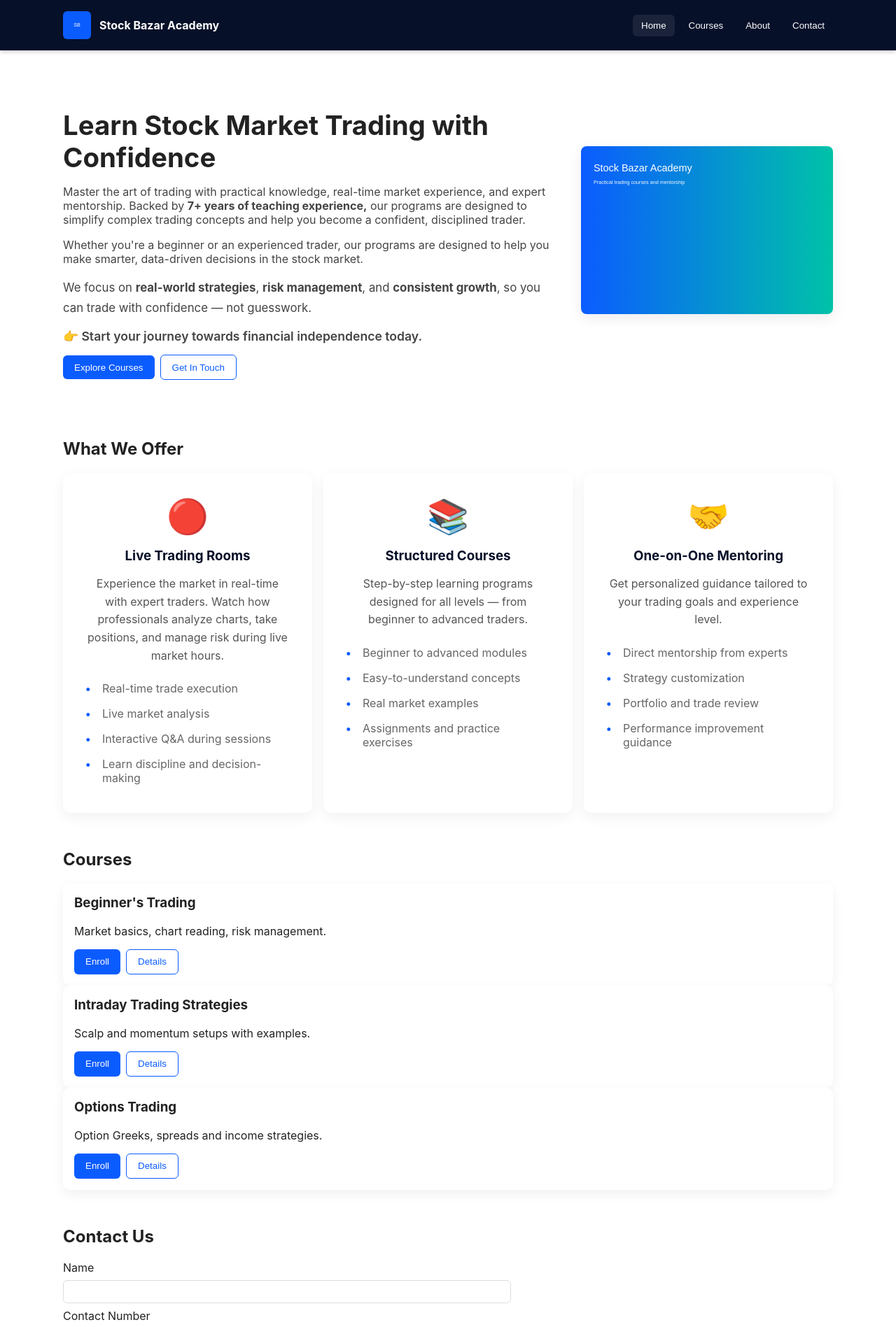
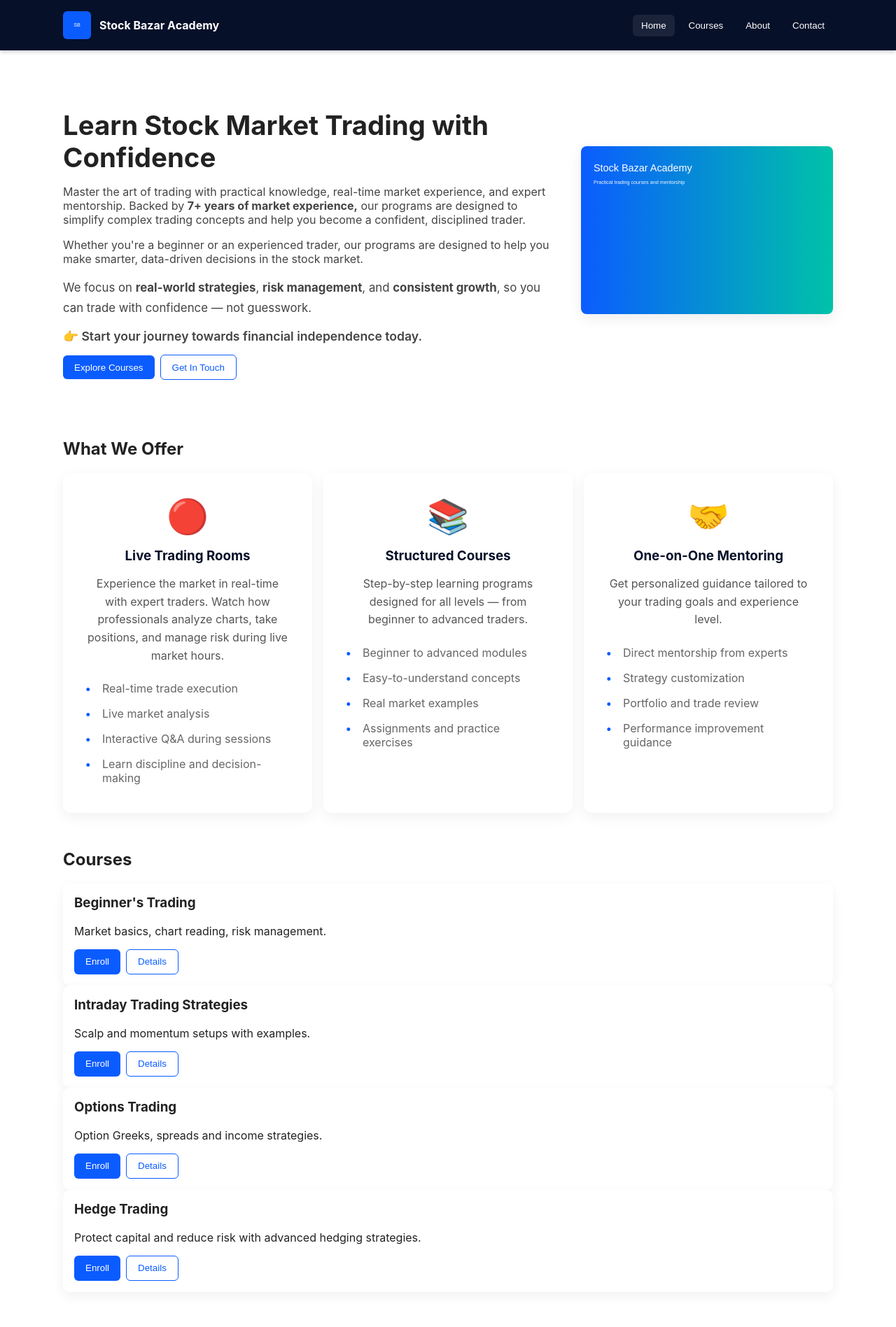
Before and after one commit to muskanthapa2000/business, a React (Create React App) app in the folder business/: page / in a window 1280 px wide. Shown: the top 1897 px of the page at 70% size. Built offline with nearby package versions, Linux system fonts and the light colour scheme.

Commit message:
fixed spelling and email

```diff
--- a/business/src/pages/Contact.js
+++ b/business/src/pages/Contact.js
@@ -39,7 +39,7 @@ export default function Contact({ prefill }) {
     if (!isFormValid) return;
     const subject = encodeURIComponent('Stock Bazar Academy inquiry');
     const body = encodeURIComponent(`Name: ${form.name}\nContact: ${form.contact}\n\nMessage:\n${form.message}`);
-    const gmailUrl = `https://mail.google.com/mail/?view=cm&fs=1&to=7022muskan@gmail.com&su=${subject}&body=${body}`;
+    const gmailUrl = `https://mail.google.com/mail/?view=cm&fs=1&to=stockbazarjamalpur@gmail.com.com&su=${subject}&body=${body}`;
     window.open(gmailUrl, '_blank');
     setStatus('opened');
   }
--- a/business/src/pages/Courses.js
+++ b/business/src/pages/Courses.js
@@ -53,6 +53,24 @@ const sampleCourses = [
         'Real-world trading scenarios',
       ],
       cta: 'Trade smarter with controlled risk and higher potential.',
+    },
+  },
+  {
+    id: 4,
+    title: 'Hedge Trading',
+    desc: 'Protect capital and reduce risk with advanced hedging strategies.',
+    details: {
+      learn: [
+        'Fundamentals of hedging and why it’s essential',
+        'Protecting your portfolio in market downturns',
+        'Using options for hedging: protective puts and covered calls',
+      ],
+      included: [
+        'Real market hedging examples',
+        'Strategy-based video lessons',
+        'Live sessions with practical demonstrations',
+      ],
+      cta: 'Trade smart by focusing on protection, not just profits.',
     },
   },
 ];
--- a/business/src/pages/Home.js
+++ b/business/src/pages/Home.js
@@ -90,7 +90,7 @@ export default function Home({ onNavigate }) {
         <div className="hero">
           <div className="hero-content">
             <h1>Learn Stock Market Trading with Confidence</h1>
-            <p>Master the art of trading with practical knowledge, real-time market experience, and expert mentorship. Backed by <b>7+ years of teaching experience,</b> our programs are designed to simplify complex trading concepts and help you become a confident, disciplined trader.</p>
+            <p>Master the art of trading with practical knowledge, real-time market experience, and expert mentorship. Backed by <b>7+ years of market experience,</b> our programs are designed to simplify complex trading concepts and help you become a confident, disciplined trader.</p>
 
                 <p> Whether you're a beginner or an experienced trader, our programs are designed to help you make smarter, data-driven decisions in the stock market.</p>
             <p className="hero-subtext">We focus on <strong>real-world strategies</strong>, <strong>risk management</strong>, and <strong>consistent growth</strong>, so you can trade with confidence — not guesswork.</p>
```
